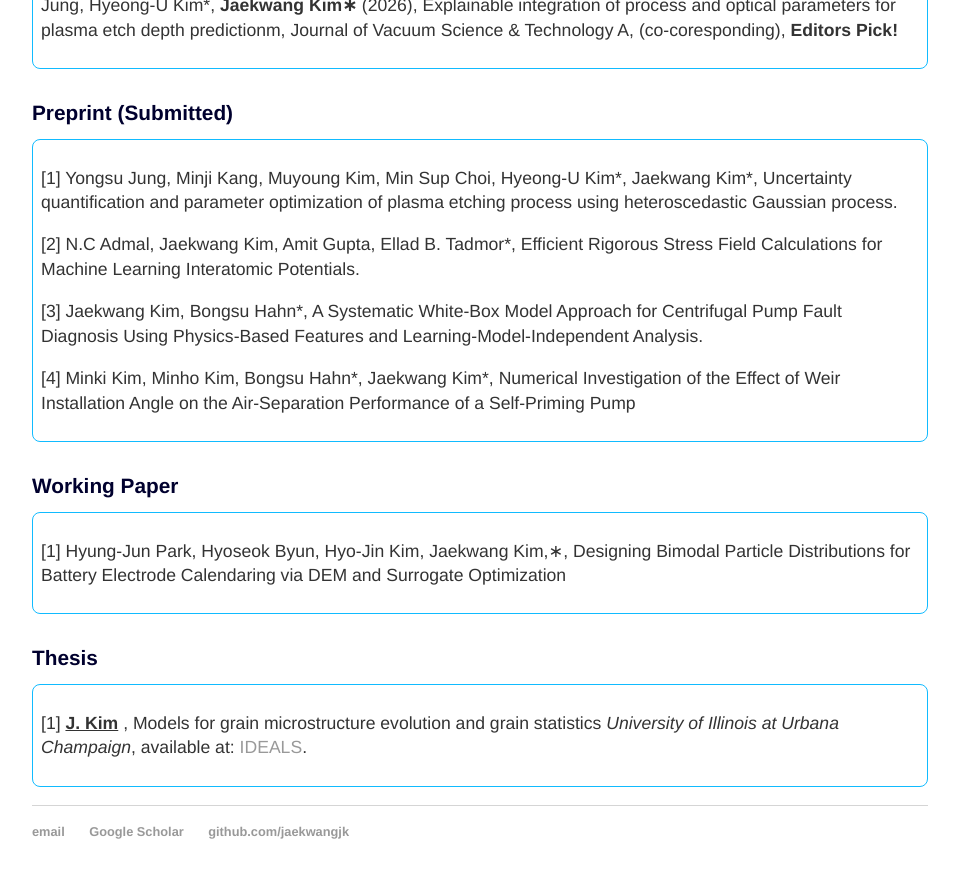
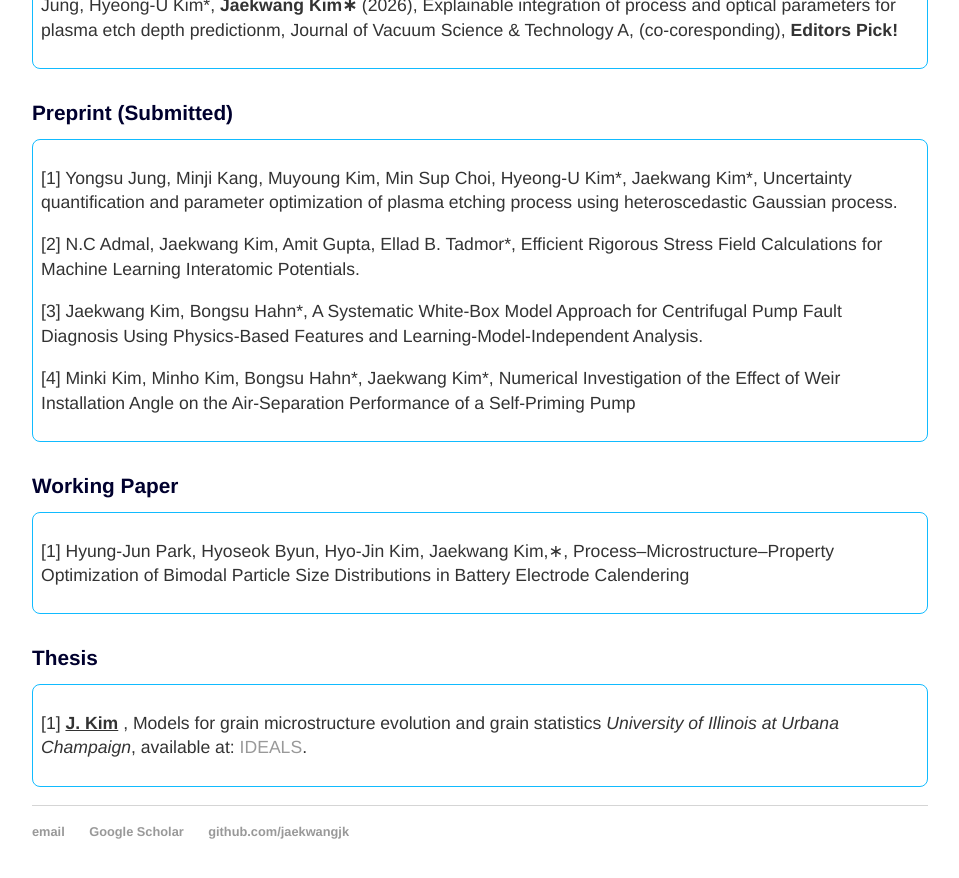
Before and after one commit to jaekwangjk/jaekwangjk.github.io, a Jekyll site: the page built from publication.html, in a window 1280 px wide and 900 px high, scrolled down 1497 px. Shown: the top 878 px of the window, without its empty margins (160-1119 px from the left). Built offline with Jekyll 4.4.1, drawn with Linux system fonts in a browser that asks for light colours.

Commit message:
Update publication.html

```diff
--- a/publication.html
+++ b/publication.html
@@ -148,7 +148,7 @@ title: Jaekwang Kim
 
 
 	<p>
-	[1] Hyung-Jun Park, Hyoseok Byun, Hyo-Jin Kim, Jaekwang Kim,∗, Designing Bimodal Particle Distributions for Battery Electrode Calendaring via DEM and Surrogate Optimization
+	[1] Hyung-Jun Park, Hyoseok Byun, Hyo-Jin Kim, Jaekwang Kim,∗, Process–Microstructure–Property Optimization of Bimodal Particle Size Distributions in Battery Electrode Calendering
 	</p>
 
 	</div>
```
